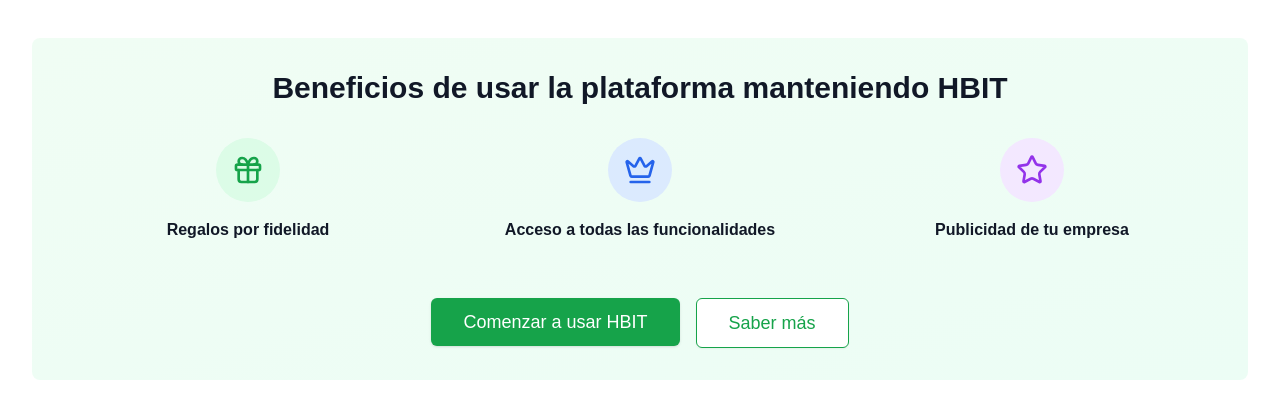
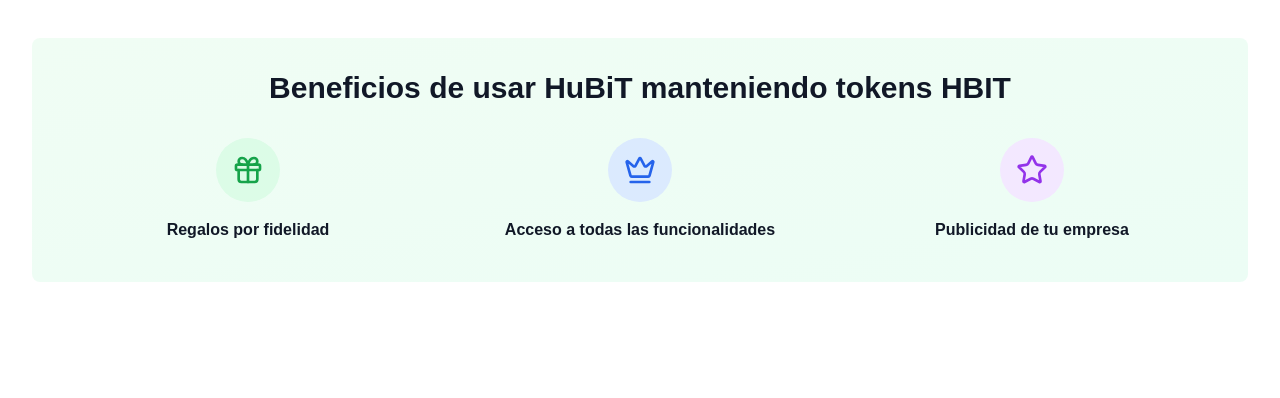
Before and after one commit to Hubit85/HubitApp, a Next.js app: page / in a window 1280 px wide. Shown: the part 4964-5362 px from the top of the page. After the commit the page ends 5326 px from the top, so only its background shows below. Built offline with nearby package versions, Linux system fonts and the light colour scheme.

Commit message:
refactor(homepage): Refine HBIT benefits title and remove CTA buttons

```diff
--- a/src/contexts/LanguageContext.tsx
+++ b/src/contexts/LanguageContext.tsx
@@ -182,7 +182,7 @@ const translations = {
     b2bPayments: "Business to Business",
     howToBuyHbitTitle: "How to Buy HBIT",
     howToBuyHbitIntro: "Follow these simple steps to acquire HBIT tokens and access exclusive benefits",
-    hbitBenefits: "Benefits of using the platform while holding HBIT",
+    hbitBenefits: "Benefits of using HuBiT while holding HBIT tokens",
     benefit1: "Loyalty Airdrops",
     benefit2: "Access to all features",
     benefit3: "Company advertising",
@@ -361,7 +361,7 @@ const translations = {
     b2bPayments: "Empresa a Empresa",
     howToBuyHbitTitle: "Cómo Comprar HBIT",
     howToBuyHbitIntro: "Sigue estos sencillos pasos para adquirir tokens HBIT y acceder a beneficios exclusivos",
-    hbitBenefits: "Beneficios de usar la plataforma manteniendo HBIT",
+    hbitBenefits: "Beneficios de usar HuBiT manteniendo tokens HBIT",
     benefit1: "Regalos por fidelidad",
     benefit2: "Acceso a todas las funcionalidades",
     benefit3: "Publicidad de tu empresa",
--- a/src/pages/index.tsx
+++ b/src/pages/index.tsx
@@ -500,25 +500,6 @@ export default function Home() {
                     <h4 className="font-semibold text-gray-900 mb-2">{t("benefit3")}</h4>
                   </div>
                 </div>
-
-                {/* Call to Action */}
-                <div className="text-center mt-12">
-                  <div className="flex flex-col sm:flex-row gap-4 justify-center">
-                    <Button
-                      size="lg"
-                      className="text-lg px-8 py-6 bg-green-600 text-white hover:bg-green-700"
-                    >
-                      {t("startUsingHbit")}
-                    </Button>
-                    <Button
-                      size="lg"
-                      variant="outline"
-                      className="text-lg px-8 py-6 border-green-600 text-green-600 hover:bg-green-50"
-                    >
-                      {t("learnMore")}
-                    </Button>
-                  </div>
-                </div>
               </div>
             </div>
           </section>
```
